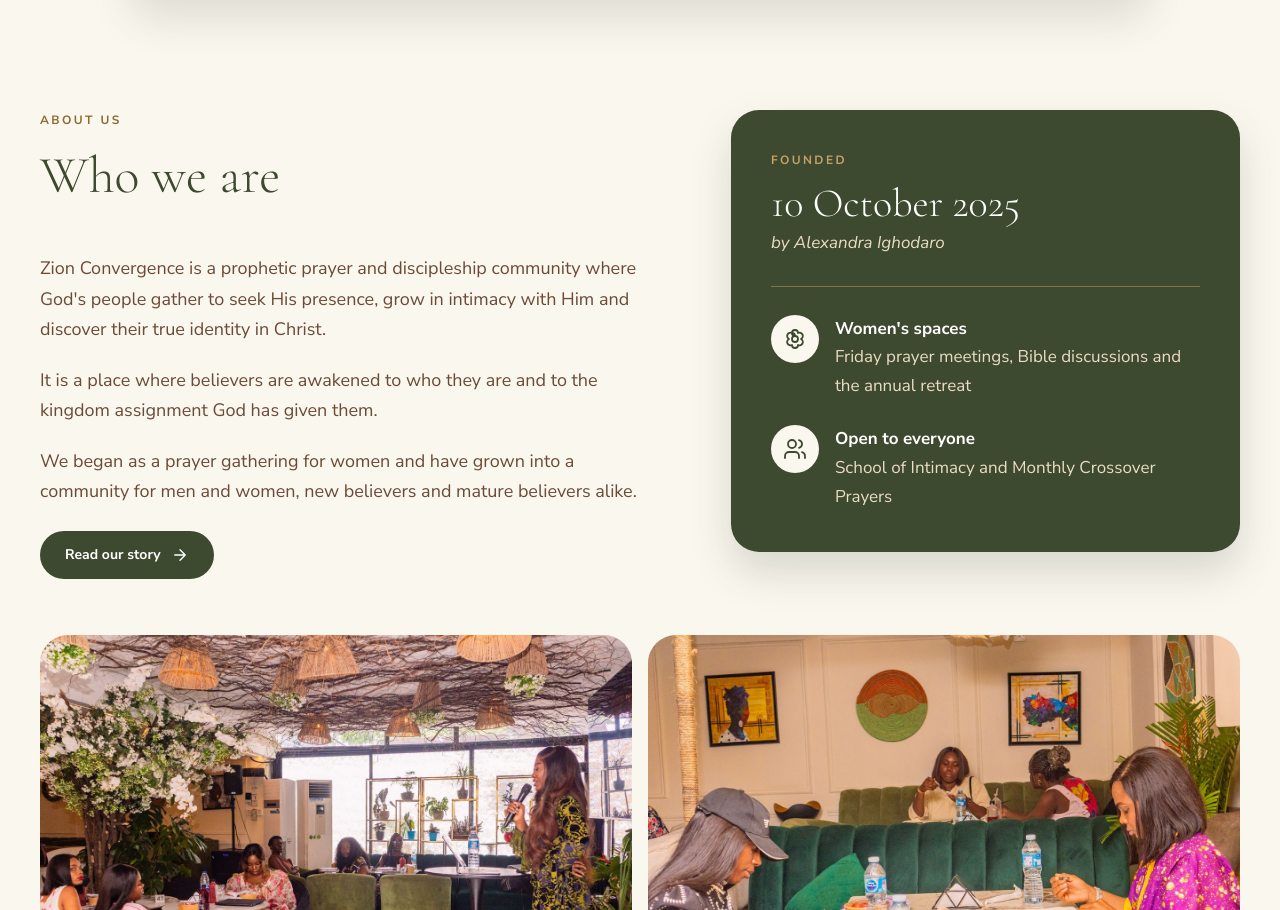
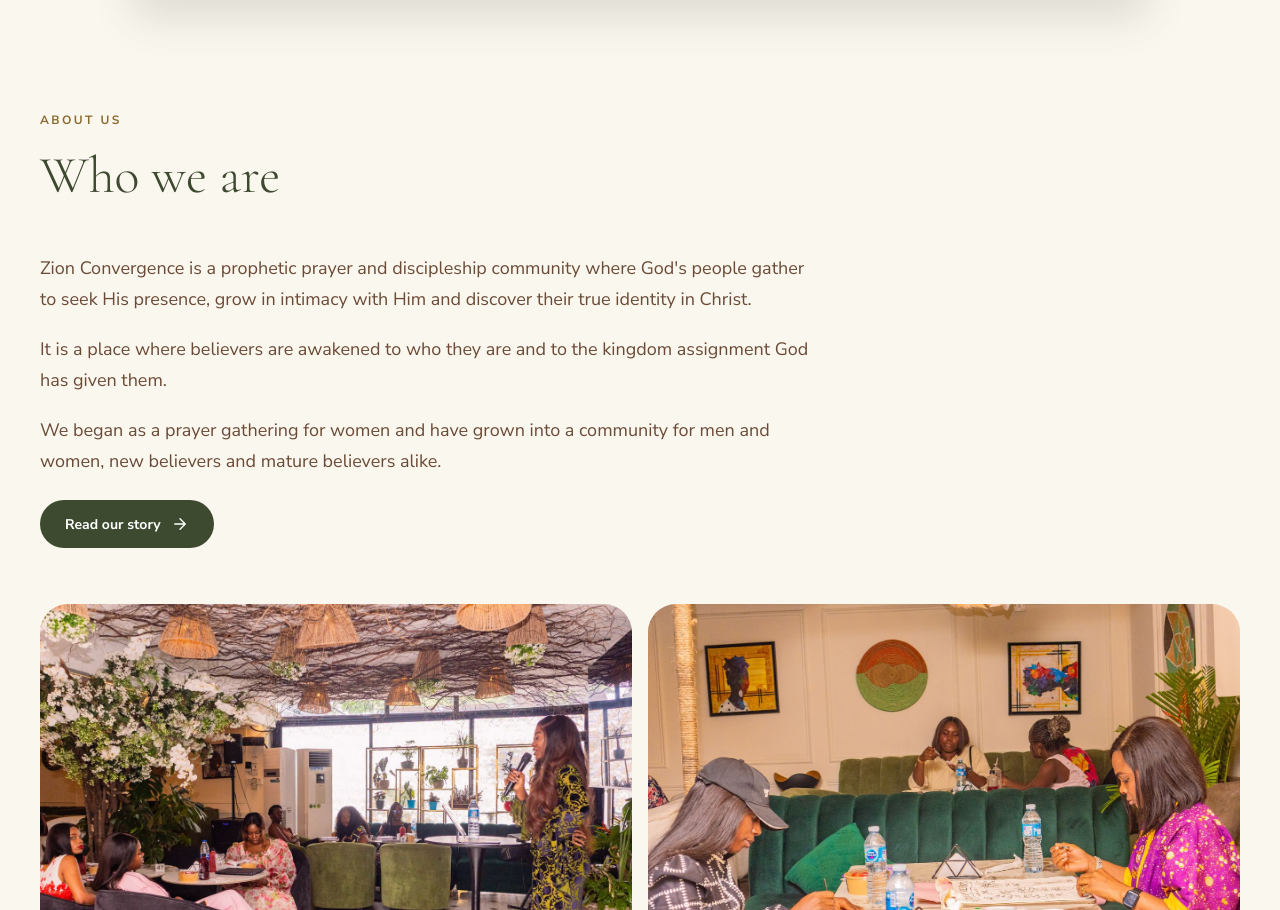
Before and after one commit to ZionConvergence/zionconvergence.github.io, a plain HTML site: page index.html in a window 1280 px wide. Shown: the part 1123-2033 px from the top of the page. Drawn offline with nearby package versions, Linux system fonts and the light colour scheme.

Commit message:
Move Founded card to Our Story
Co-Authored-By: Claude Opus 5.5 <noreply@anthropic.com>
Claude-Session: https://claude.ai/code/session_012eNoBEUNgVJEn4nEVLd2zL

```diff
--- a/index.html
+++ b/index.html
@@ -41,14 +41,11 @@
 
 
 <section class="sec" id="about"><div class="wrap">
-<div class="about-grid">
+<div class="about-solo">
 <div class="rv"><div class="head "><p class="eyebrow">About us</p><h2 class="title">Who we are</h2></div><div class="prose">
 <p>Zion Convergence is a prophetic prayer and discipleship community where God's people gather to seek His presence, grow in intimacy with Him and discover their true identity in Christ.</p>
 <p>It is a place where believers are awakened to who they are and to the kingdom assignment God has given them.</p>
 <p>We began as a prayer gathering for women and have grown into a community for men and women, new believers and mature believers alike.</p></div><a class="btn btn-green sm" style="margin-top:24px;display:inline-flex" href="our-story.html">Read our story<svg viewBox="0 0 24 24" fill="none" stroke="currentColor" stroke-width="1.8" stroke-linecap="round" stroke-linejoin="round" aria-hidden="true"><path d="M5 12h14M12 5l7 7-7 7"/></svg></a></div>
-<div class="founded rv"><p class="eyebrow">Founded</p><p class="date">10 October 2025</p><p class="by">by Alexandra Ighodaro</p><div class="rule"></div>
-<div class="frow"><span class="ic"><svg viewBox="0 0 24 24" fill="none" stroke="currentColor" stroke-width="1.8" stroke-linecap="round" stroke-linejoin="round" aria-hidden="true"><circle cx="12" cy="12" r="3"/><path d="M12 9a3 3 0 1 1 3-3 3 3 0 1 1 3 6 3 3 0 1 1-3 6 3 3 0 1 1-6 0 3 3 0 1 1-3-6 3 3 0 1 1 3-6 3 3 0 0 1 3 3Z"/></svg></span><div><b>Women's spaces</b><span>Friday prayer meetings, Bible discussions and the annual retreat</span></div></div>
-<div class="frow"><span class="ic"><svg viewBox="0 0 24 24" fill="none" stroke="currentColor" stroke-width="1.8" stroke-linecap="round" stroke-linejoin="round" aria-hidden="true"><path d="M16 21v-2a4 4 0 0 0-4-4H6a4 4 0 0 0-4 4v2"/><circle cx="9" cy="7" r="4"/><path d="M22 21v-2a4 4 0 0 0-3-3.87"/><path d="M16 3.13a4 4 0 0 1 0 7.75"/></svg></span><div><b>Open to everyone</b><span>School of Intimacy and Monthly Crossover Prayers</span></div></div></div>
 </div>
 <div class="pair rv"><img src="img/gathering.jpg" alt="Women of Zion Convergence gathered under woven lights as a speaker shares" loading="lazy"><img src="img/painting-tables.jpg" alt="Women painting together at marble tables during a creative session" loading="lazy"></div>
 </div></section>
--- a/style.css
+++ b/style.css
@@ -352,3 +352,4 @@ body.soi-ended .g.after{display:flex}
 .formnote{font-size:13px;margin-top:12px;opacity:.85}
 .formnote a{color:inherit;font-weight:700}
 .soi-hero .done-note{color:var(--green)}
+.about-solo{max-width:780px}
```
Also changed, not shown: our-story.html (+4 -0 lines).
